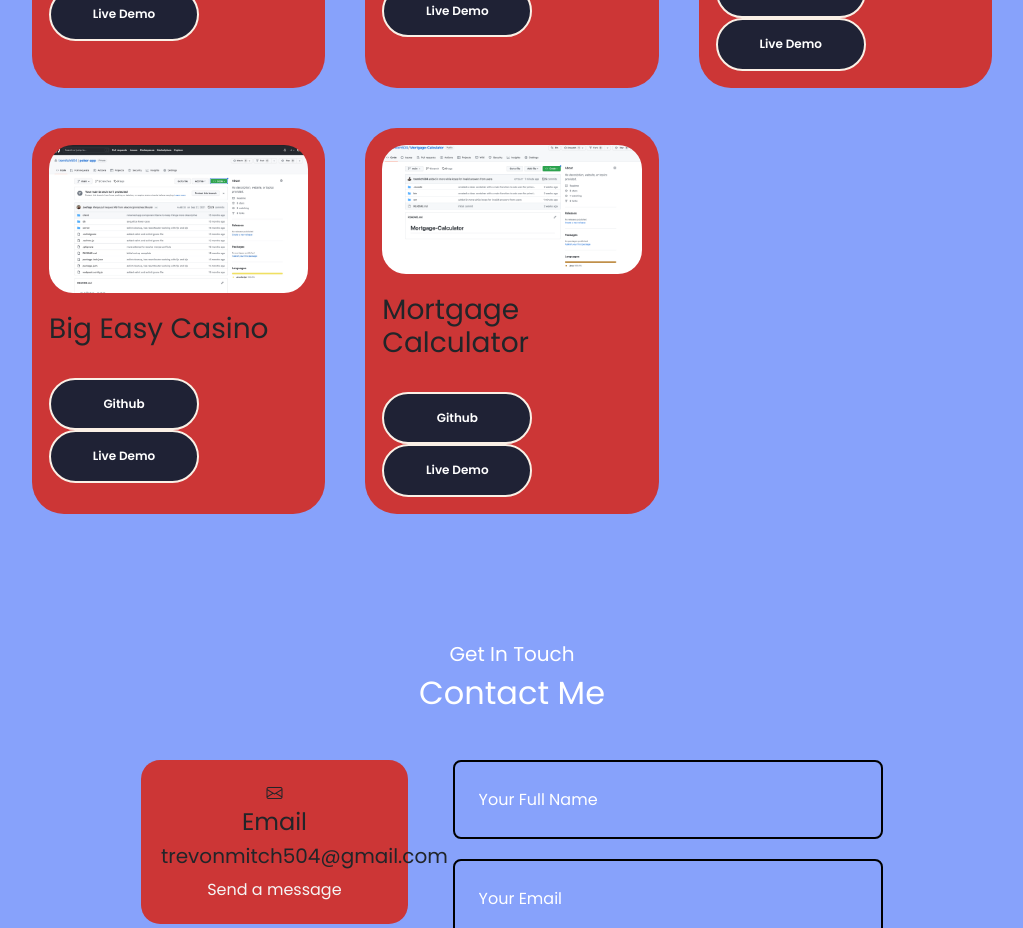
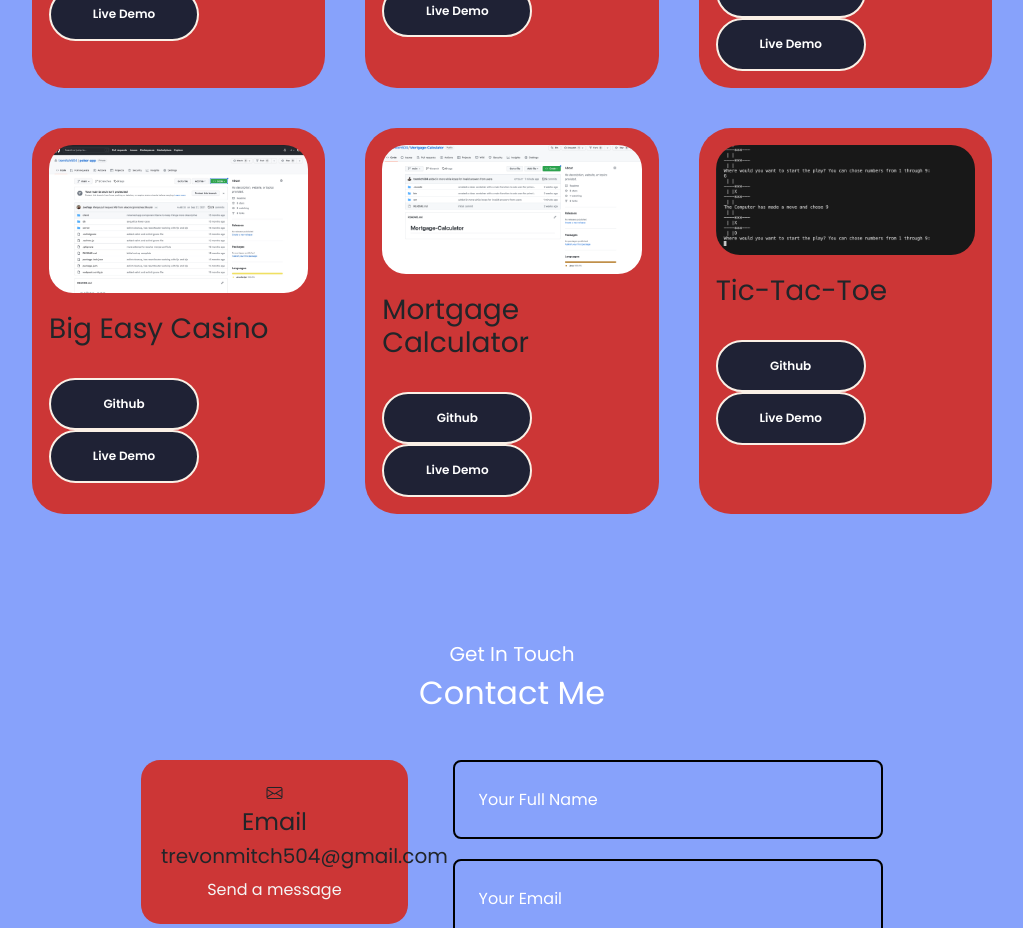
Before and after one commit to tremitch504/Portfolio, a React (Create React App) app in the folder client/: page / in a window 1280 px wide. Shown: the part 2420-3348 px from the top of the page, without its empty margins (128-1151 px from the left). Built offline with nearby package versions, Linux system fonts and the light colour scheme; a web font is replaced by a local one.

Commit message:
added a project to portfolio

```diff
--- a/client/src/PortfolioContainer/Portfolio/Portfolio.js
+++ b/client/src/PortfolioContainer/Portfolio/Portfolio.js
@@ -5,6 +5,7 @@ import pic2 from '../../assets/Home/BikeAroundScreenshot.jpg'
 import pic3 from '../../assets/Home/PokerAppScreenshot.jpg'
 import pic4 from '../../assets/Home/MortgageScreenshot.png'
 import pic5 from '../../assets/Home/VueTodoListApp.png'
+import pic6 from '../../assets/Home/TicTacToe.png'
 
 
 
@@ -44,6 +45,15 @@ const portfolioData = [
      github: 'https://github.com/tremitch504/Mortgage-Calculator',
      demo: 'https://github.com/tremitch504/Mortgage-Calculator',
     },
+
+    {
+     id: 6,
+     image: pic6,
+     title: 'Tic-Tac-Toe',
+     github: 'https://github.com/tremitch504/Tic-Tac-Toe-Game',
+     demo: 'https://github.com/tremitch504/Tic-Tac-Toe-Game',
+    },
+
 ]
 
 
```
Also changed, not shown: client/src/assets/Home/TicTacToe.png (added).
